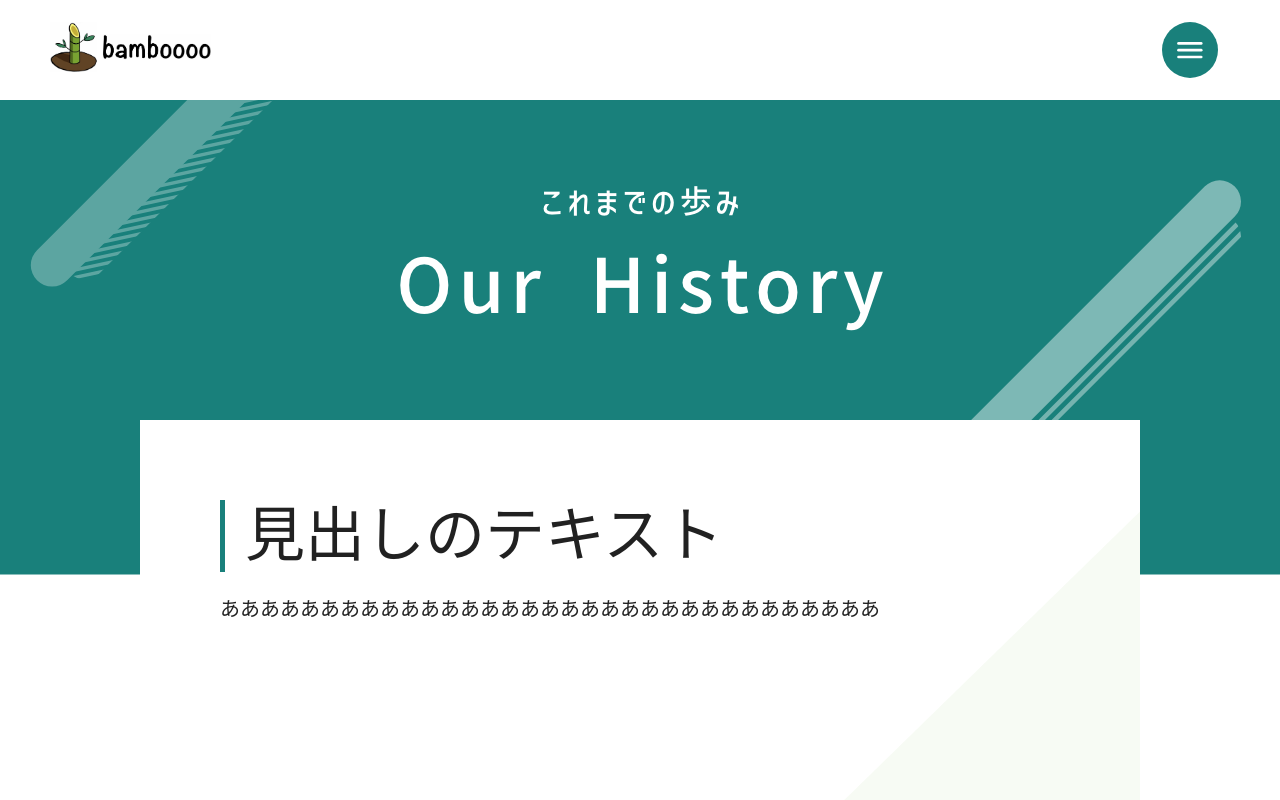
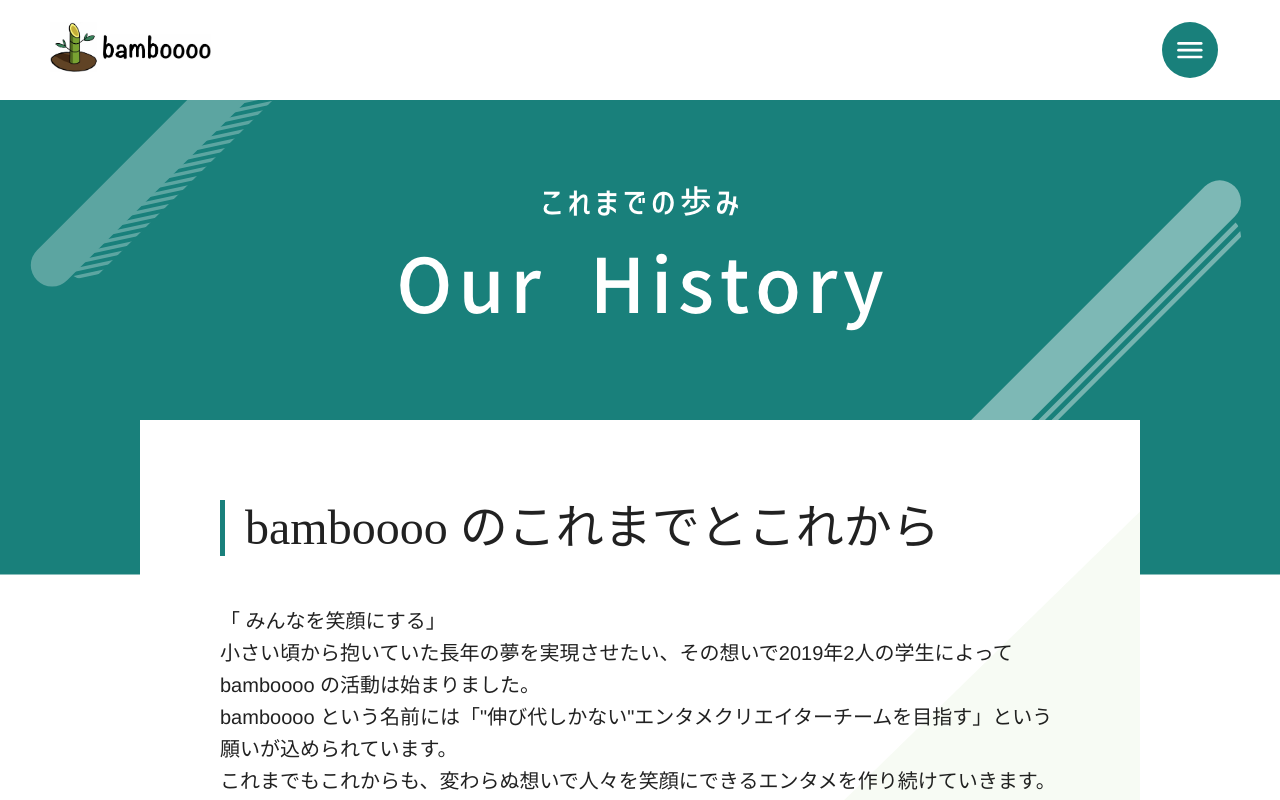
Before and after one commit to bamboooo-dev/bamboooo-hp, a Next.js app: page /history in a window 1280 px wide. Shown: the top 800 px of the page. Built offline with nearby package versions, Linux system fonts and the light colour scheme; a web font is replaced by a local one.

Commit message:
history 編集

```diff
--- a/pages/history.js
+++ b/pages/history.js
@@ -147,6 +147,9 @@ const useStyles = makeStyles((theme) => ({
       fontSize: '1.5rem',
     },
   },
+  description: {
+    whiteSpace: 'pre-line',
+  },
 }));
 
 const events = [
@@ -194,11 +197,15 @@ export default function History() {
     <Box className={classes.coverBox}>
       <Box pt="25vw" className={classes.innerBox}>
         <Box p={10} className={classes.whiteBox}>
-          <Typography variant="h2" className={classes.headline} gutterBottom>
-            見出しのテキスト
+          <Typography variant="h3" className={classes.headline} gutterBottom>
+            bamboooo のこれまでとこれから
           </Typography>
-          <Typography variant="h6">
-            あああああああああああああああああああああああああああああああああ
+          <Typography variant="h6" className={classes.description}>
+          {`
+          「 みんなを笑顔にする」
+小さい頃から抱いていた長年の夢を実現させたい、その想いで2019年2人の学生によって bamboooo の活動は始まりました。
+bamboooo という名前には「"伸び代しかない"エンタメクリエイターチームを目指す」という願いが込められています。
+これまでもこれからも、変わらぬ想いで人々を笑顔にできるエンタメを作り続けていきます。`}
           </Typography>
           <Box mt={20} className={classes.eventsBox}>
             {events.map((event, index) => (
```
